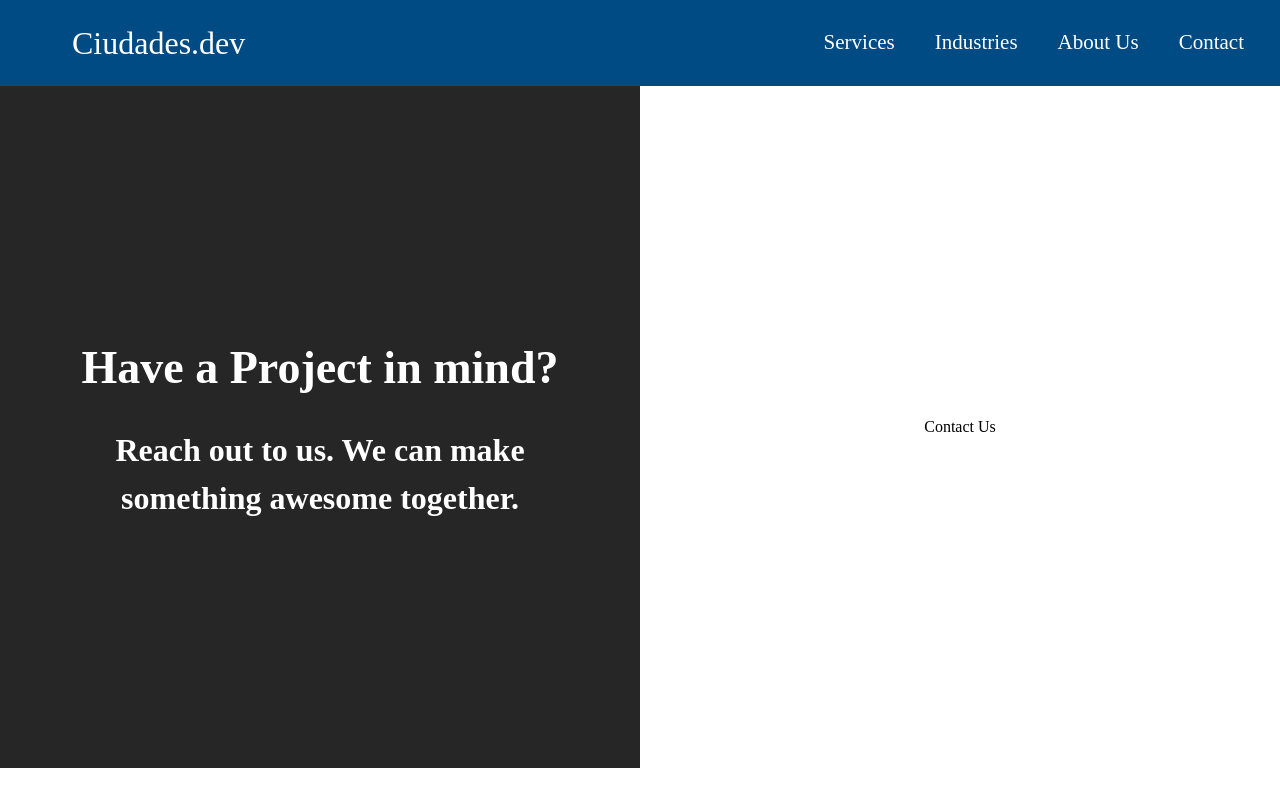
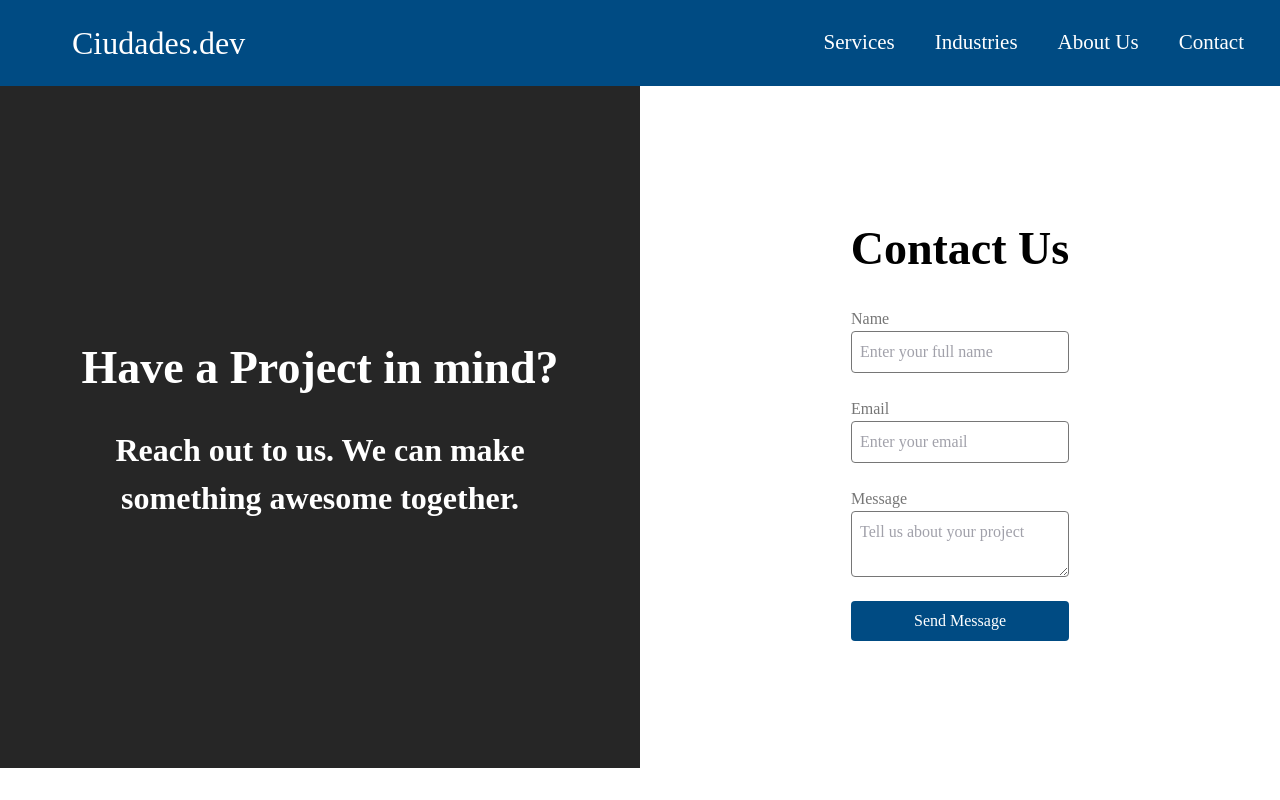
Before and after one commit to ciudades-studio/ciudades.consulting, a Next.js app: page / in a window 1280 px wide. Built offline with nearby package versions, Linux system fonts and the light colour scheme.

Commit message:
add font sizing and wight styling

```diff
--- a/compoents/contact-us/contact-us.module.scss
+++ b/compoents/contact-us/contact-us.module.scss
@@ -10,7 +10,6 @@
   items-center
   justify-center
   lg:w-3/6;
-  height: 341px;
 }
 
 .title-container {
@@ -41,15 +40,51 @@
   md:text-semiBld
 }
 
-.form {
+.form-container {
   @apply
-  col-start-2
-  col-end-6
+  flex-col
 }
 
 .form-title {
   @apply
-  text-center
+  mt-32
+  mb-6
+  font-bold
+  text-semiBld;
+  max-width: 416px;
+}
+
+.form {
+  @apply
+  mb-32
+  col-start-2
+  col-end-6
+  flex
+  flex-col;
+}
+
+.form-label {
+  @apply
+  font-normal
+  text-rglr;
+  color: #767676;
+}
+
+.form-input {
+  @apply
+  p-2
+  mb-6
+  rounded;
+  border: solid 1px #767676;
+}
+
+.form-button {
+  @apply
+  rounded
+  px-2
+  py-2
+  text-text-whiteText
+  bg-primary-blue
 }
 
 @media screen and (min-width: 768px) {
@@ -61,4 +96,8 @@
   .title {
     font-size: 2.875rem;
   }
+
+  .form-title {
+    font-size: 46px;
+  }
 }
--- a/compoents/contact-us/index.tsx
+++ b/compoents/contact-us/index.tsx
@@ -15,14 +15,21 @@ export const TitleContainer = ({ contactUsTtitle, contactUsSubtitle }: IContactU
 export const ContactForm = () => {
   return (
     <div className={styles["form-container"]}>
-      <div className={styles["form"]}>
-        <h2 className={styles["form-title"]}>Contact Us</h2>
-      </div>
+      <h2 className={styles["form-title"]}>Contact Us</h2>
+      <form className={styles["form"]}>
+        <label className={styles["form-label"]} htmlFor="/">Name</label>
+        <input className={styles["form-input"]} type="text" placeholder="Enter your full name" />
+        <label className={styles["form-label"]} htmlFor="/">Email</label>
+        <input className={styles["form-input"]} type="text" placeholder="Enter your email" />
+        <label className={styles["form-label"]} htmlFor="/">Message</label>
+        <textarea className={styles["form-input"]} placeholder="Tell us about your project" />
+        <button className={styles["form-button"]}>Send Message</button>
+      </form>
     </div>
   );
 }
 
-const ContactUs = ({ contactUsTtitle, contactUsSubtitle }: IContactUs,) => {
+const ContactUs = ({ contactUsTtitle, contactUsSubtitle }: IContactUs) => {
   return (
     <div className={styles["contactus-container"]}>
       <TitleContainer contactUsTtitle={contactUsTtitle} contactUsSubtitle={contactUsSubtitle} />
```
